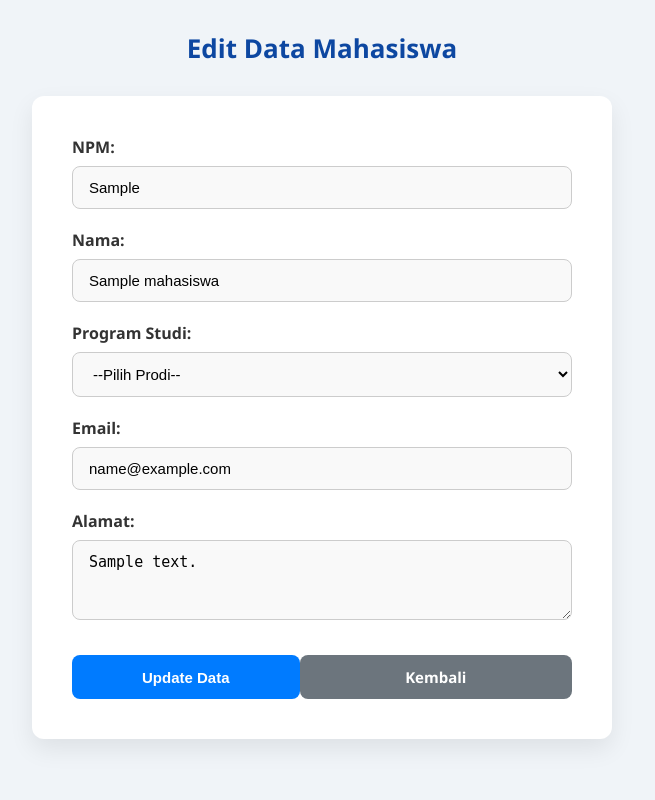
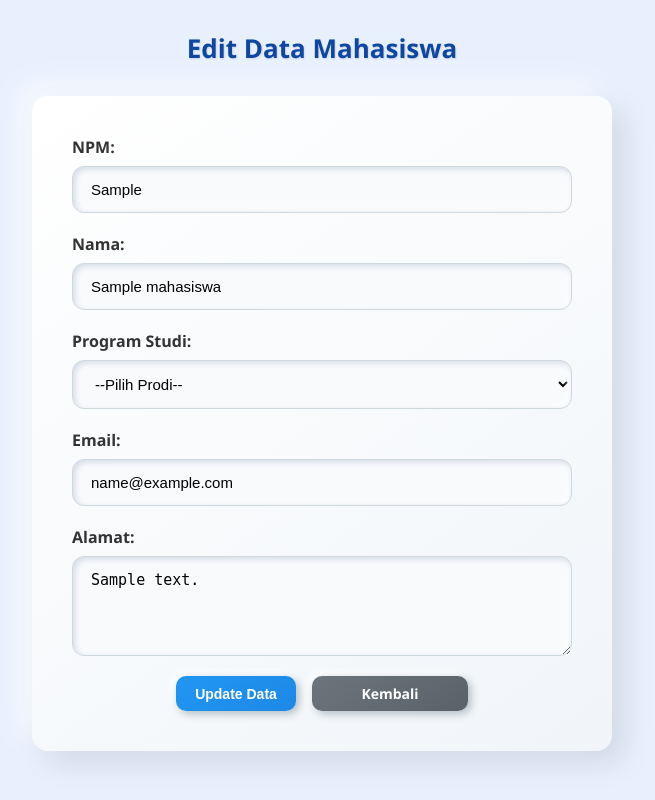
Before and after one commit to Lutfiii-star/sistem-informasi-mahasiswa, a PHP site: the page made by edit.php in a window 1280 px wide. Shown: the whole page, without its empty margins (318-973 px from the left). Run offline with PHP 8.4, Linux system fonts and the light colour scheme; tables that the repository leaves empty or names only in its code hold one stand-in row (values such as "Sample post"); some libraries are stand-ins or nearby versions.

Commit message:
edit.php

```diff
--- a/edit.php
+++ b/edit.php
@@ -15,6 +15,7 @@ if (isset($_GET['npm'])) {
 
 <!DOCTYPE html>
 <html lang="id">
+
 <head>
     <meta charset="UTF-8">
     <title>Edit Data Mahasiswa</title>
@@ -26,9 +27,10 @@ if (isset($_GET['npm'])) {
     <style>
         body {
             font-family: 'Segoe UI', sans-serif;
-            background-color: #f0f4f8;
+            background-color: #e8f0fe;
             margin: 0;
             padding: 0;
+            color: #333;
         }
 
         h3 {
@@ -37,15 +39,17 @@ if (isset($_GET['npm'])) {
             margin-top: 30px;
             font-size: 26px;
             font-weight: 700;
+            text-shadow: 1px 1px 2px rgba(0, 0, 0, 0.1);
         }
 
         form {
             max-width: 500px;
             margin: 30px auto;
             padding: 40px;
-            background-color: #fff;
-            border-radius: 12px;
-            box-shadow: 0 10px 25px rgba(0, 0, 0, 0.08);
+            background: linear-gradient(145deg, #ffffff, #f1f5f9);
+            border-radius: 16px;
+            box-shadow: 12px 12px 30px rgba(0, 0, 0, 0.1), -12px -12px 30px rgba(255, 255, 255, 0.7);
+            transition: 0.3s ease;
         }
 
         .form-group {
@@ -63,55 +67,67 @@ if (isset($_GET['npm'])) {
         input[type="email"],
         textarea,
         select {
+            box-sizing: border-box;
             width: 100%;
-            padding: 12px 16px;
-            border: 1px solid #ccc;
-            border-radius: 8px;
+            padding: 14px 18px;
+            border: 1px solid #cfd8dc;
+            border-radius: 12px;
             font-size: 15px;
-            box-sizing: border-box;
-            background-color: #f9f9f9;
+            background-color: #f9fafc;
+            box-shadow: inset 2px 2px 6px #d1d9e6, inset -2px -2px 6px #ffffff;
+            transition: 0.3s ease;
+            display: block;
         }
 
-        input[type="submit"] {
-            background-color: #007BFF;
-            color: #fff;
-            padding: 12px 24px;
-            border: none;
-            font-size: 15px;
-            font-weight: 600;
-            border-radius: 8px;
-            cursor: pointer;
-            transition: background-color 0.3s ease;
-            width: 48%;
-            margin-top: 10px;
+        textarea {
+            resize: vertical;
+            min-height: 100px;
         }
 
-        input[type="submit"]:hover {
-            background-color: #0056b3;
+        input[type="text"]:focus,
+        input[type="email"]:focus,
+        textarea:focus,
+        select:focus {
+            outline: none;
+            border-color: #42a5f5;
+            background-color: #ffffff;
+            box-shadow: inset 1px 1px 4px #ccc, inset -1px -1px 4px #ffffff;
+        }
+
+        input[type="submit"],
+        .back-link {
+            background: linear-gradient(145deg, #2196f3, #1e88e5);
+            color: white;
+            padding: 8px 18px;
+            border: none;
+            font-size: 14px;
+            font-weight: 600;
+            border-radius: 10px;
+            cursor: pointer;
+            transition: 0.3s ease;
+            box-shadow: 3px 3px 8px #b0bec5, -3px -3px 8px #ffffff;
+            width: auto;
+            min-width: 120px;
+        }
+
+        input[type="submit"]:hover,
+        .back-link:hover {
+            transform: translateY(-1px);
+            box-shadow: 5px 5px 10px #a0aeb7, -5px -5px 10px #ffffff;
         }
 
         .back-link {
-            display: inline-block;
-            padding: 12px 24px;
-            background-color: #6c757d;
+            background: linear-gradient(145deg, #6c757d, #5a6268);
             color: white;
             text-decoration: none;
-            border-radius: 8px;
-            font-size: 15px;
-            font-weight: 600;
-            transition: background-color 0.3s ease;
-            width: 48%;
-            margin-top: 10px;
             text-align: center;
-        }
-
-        .back-link:hover {
-            background-color: #5a6268;
         }
 
         .button-container {
             display: flex;
-            justify-content: space-between;
+            justify-content: center;
+            gap: 16px;
+            margin-top: 10px;
         }
 
         @media (max-width: 600px) {
@@ -124,9 +140,15 @@ if (isset($_GET['npm'])) {
                 width: 100%;
                 margin-top: 10px;
             }
+
+            .button-container {
+                flex-direction: column;
+                gap: 10px;
+            }
         }
     </style>
 </head>
+
 <body>
 
     <h3>Edit Data Mahasiswa</h3>
@@ -163,7 +185,7 @@ if (isset($_GET['npm'])) {
 
         <div class="form-group">
             <label for="alamat">Alamat:</label>
-        <textarea name="alamat" rows="3"><?= $data['alamat'] ?></textarea>
+            <textarea name="alamat"><?= $data['alamat'] ?></textarea>
         </div>
 
         <div class="button-container">
@@ -211,4 +233,5 @@ if (isset($_POST['update'])) {
     ?>
 
 </body>
+
 </html>
```
Lines whose indentation alone changed are shown as unchanged.
